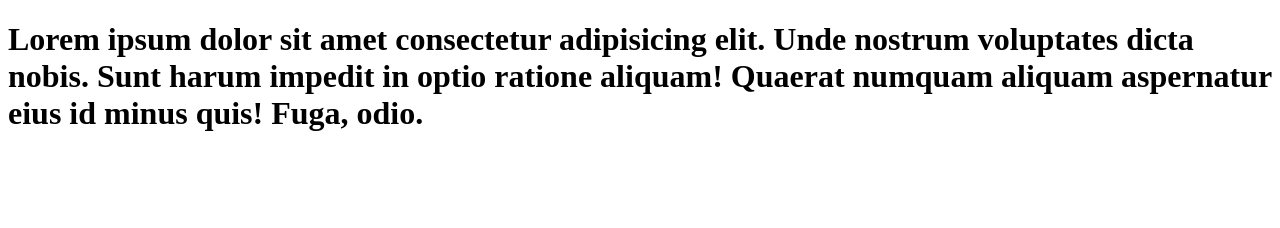
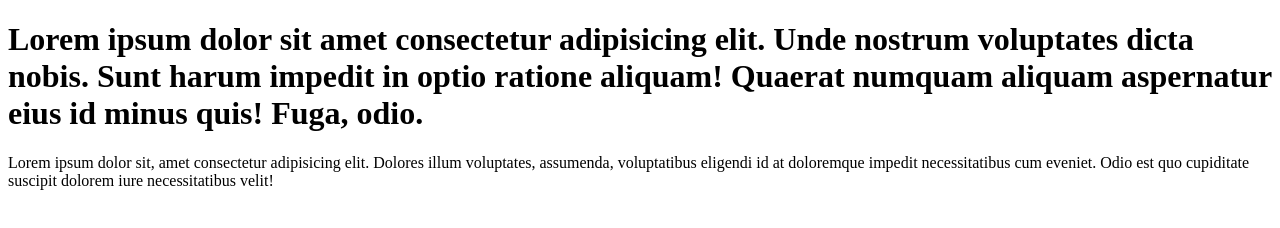
Before and after one commit to NienkeJ/learn-git, a plain HTML site: page index.html in a window 1280 px wide. Drawn offline with Linux system fonts and the light colour scheme.

Commit message:
add paragraph to code

```diff
--- a/index.html
+++ b/index.html
@@ -9,5 +9,6 @@
 </head>
 <body>
     <h1>Lorem ipsum dolor sit amet consectetur adipisicing elit. Unde nostrum voluptates dicta nobis. Sunt harum impedit in optio ratione aliquam! Quaerat numquam aliquam aspernatur eius id minus quis! Fuga, odio.</h1>
+    <p>Lorem ipsum dolor sit, amet consectetur adipisicing elit. Dolores illum voluptates, assumenda, voluptatibus eligendi id at doloremque impedit necessitatibus cum eveniet. Odio est quo cupiditate suscipit dolorem iure necessitatibus velit!</p>
 </body>
 </html>
```
